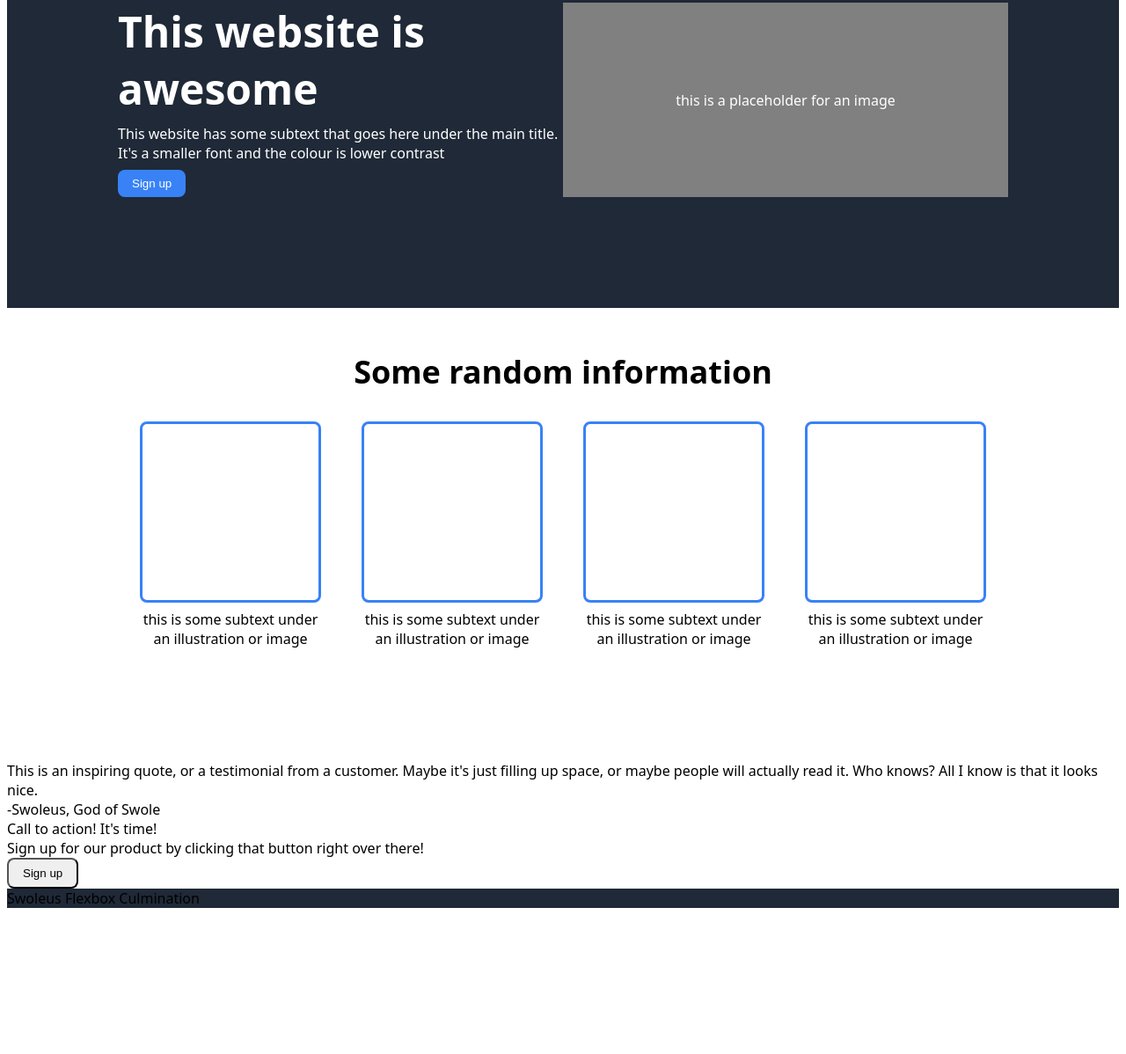
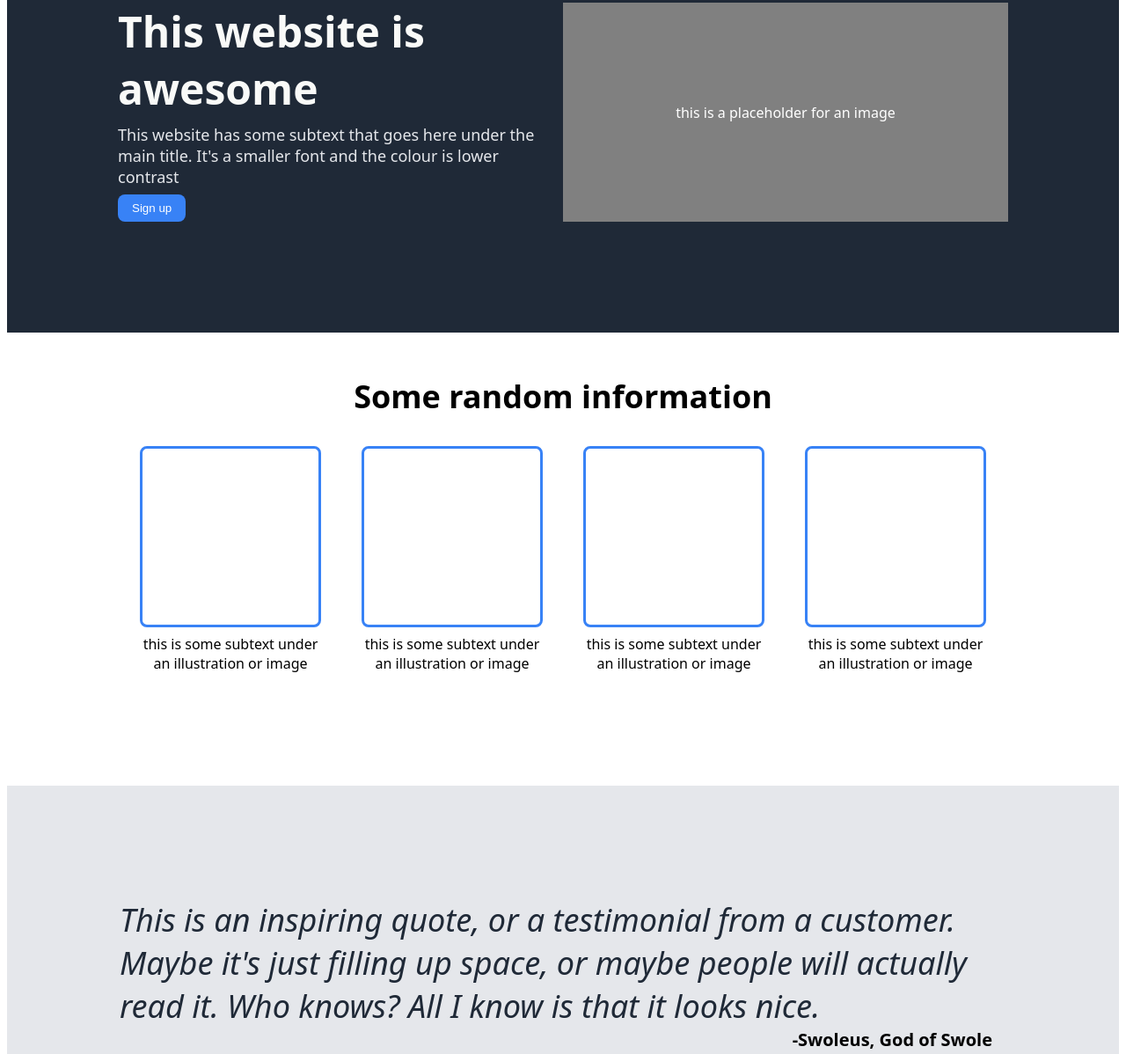
Before and after one commit to Swoleus/landing-page, a plain HTML site: page index.html in a window 1280 px wide. Shown: the part 196-1394 px from the top of the page at 88% size. Before the commit the page ends 1236 px from the top, so only its background shows below. Drawn offline with Linux system fonts and the light colour scheme.

Commit message:
Add styling to quote container.

```diff
--- a/styles.css
+++ b/styles.css
@@ -60,6 +60,12 @@ a {
 .hero-heading {
     font-weight: 900;
     font-size: 48px;
+    color: #f9faf8;
+}
+
+.hero-text {
+    font-size: 18px;
+    color: #e5e7eb;
 }
 
 button {
@@ -112,6 +118,27 @@ button {
     padding-top: 8px;
 }
 
+.quote-container {
+    display: flex;
+    flex-direction: column;
+    background-color: #e5e7eb;
+    padding: 128px;
+}
+
+.quote-text {
+    font-size: 36px;
+    font-style: italic;
+    font-weight: lighter;
+    color: #1f2937;
+}
+
+.quote-name {
+    align-self: flex-end;
+    font-weight: 900;
+    font-size: 20px;
+    padding: 0px 16px;
+}
+
 .footer {
     background-color: #1f2937;
 }
```
